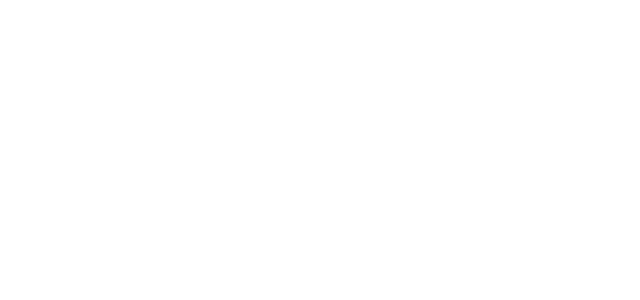
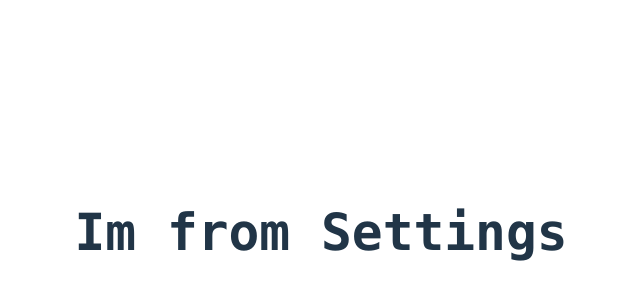
Before and after one commit to vasanth-2003/project-practice, a React (Vite) app: page /settings in a window 1280 px wide. Before the commit this address had no page. Shown: the part 168-468 px from the top of the page, without its empty margins (319-959 px from the left). Built offline with nearby package versions, Linux system fonts and the light colour scheme.

Commit message:
added setting file from setting branch

```diff
--- a/src/App.jsx
+++ b/src/App.jsx
@@ -3,6 +3,7 @@
 import Home from './components/Home'
 import Analytics from './components/Analytics'
 import Customer from './components/Customer'
+import Settings  from './components/Settings'
 
 function App() {
 
@@ -14,6 +15,7 @@
         <Route path = "/" element = {<Home/>}/>
         <Route path = "/analytic" element = {<Analytics/>}/>
         <Route path='/customer' element = {<Customer/>}/>
+        <Route path='/settings' element = {<Settings/>}/>
       </Routes>
     </BrowserRouter>
 
--- a/src/components/Dashboard.jsx
+++ b/src/components/Dashboard.jsx
@@ -53,9 +53,9 @@
           <Link to = "/customer" className="flex items-center px-4 py-3 text-gray-400 rounded-lg hover:bg-gray-800 hover:text-white transition-colors">
             <Users size={20} className="mr-3" /> Customers
           </Link>
-          <a href="#" className="flex items-center px-4 py-3 text-gray-400 rounded-lg hover:bg-gray-800 hover:text-white transition-colors">
+          <Link to = "/settings" className="flex items-center px-4 py-3 text-gray-400 rounded-lg hover:bg-gray-800 hover:text-white transition-colors">
             <Settings size={20} className="mr-3" /> Settings
-          </a>
+          </Link>
         </nav>
       </aside>
 
--- /dev/null
+++ b/src/components/Settings.jsx
@@ -0,0 +1,11 @@
+import React from 'react'
+
+const Settings = () => {
+  return (
+   <div className='font-semibold font-mono flex flex-col justify-center items-center min-h-screen'>
+        <h1>Im from Settings</h1>
+    </div>
+  )
+}
+
+export default Settings
```
